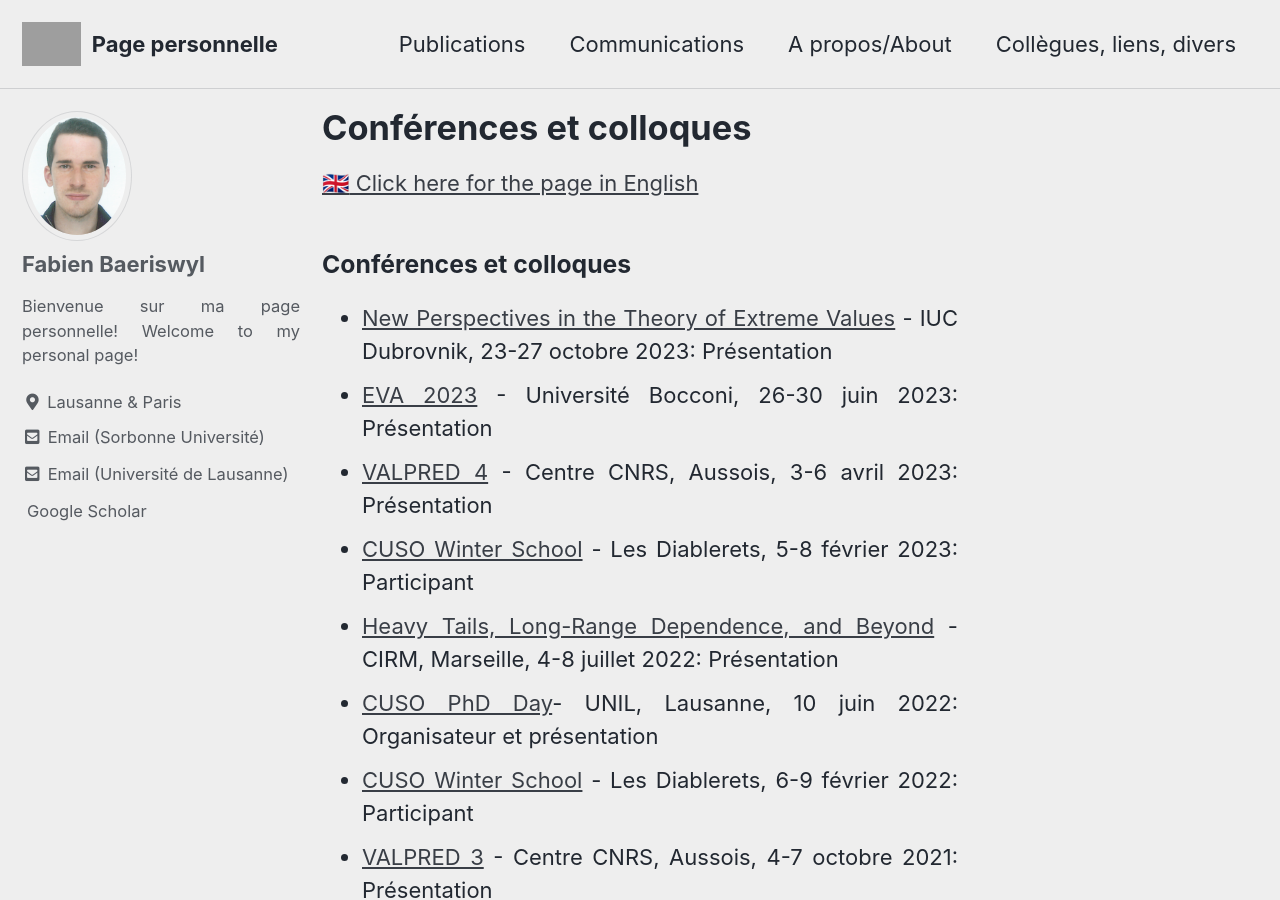
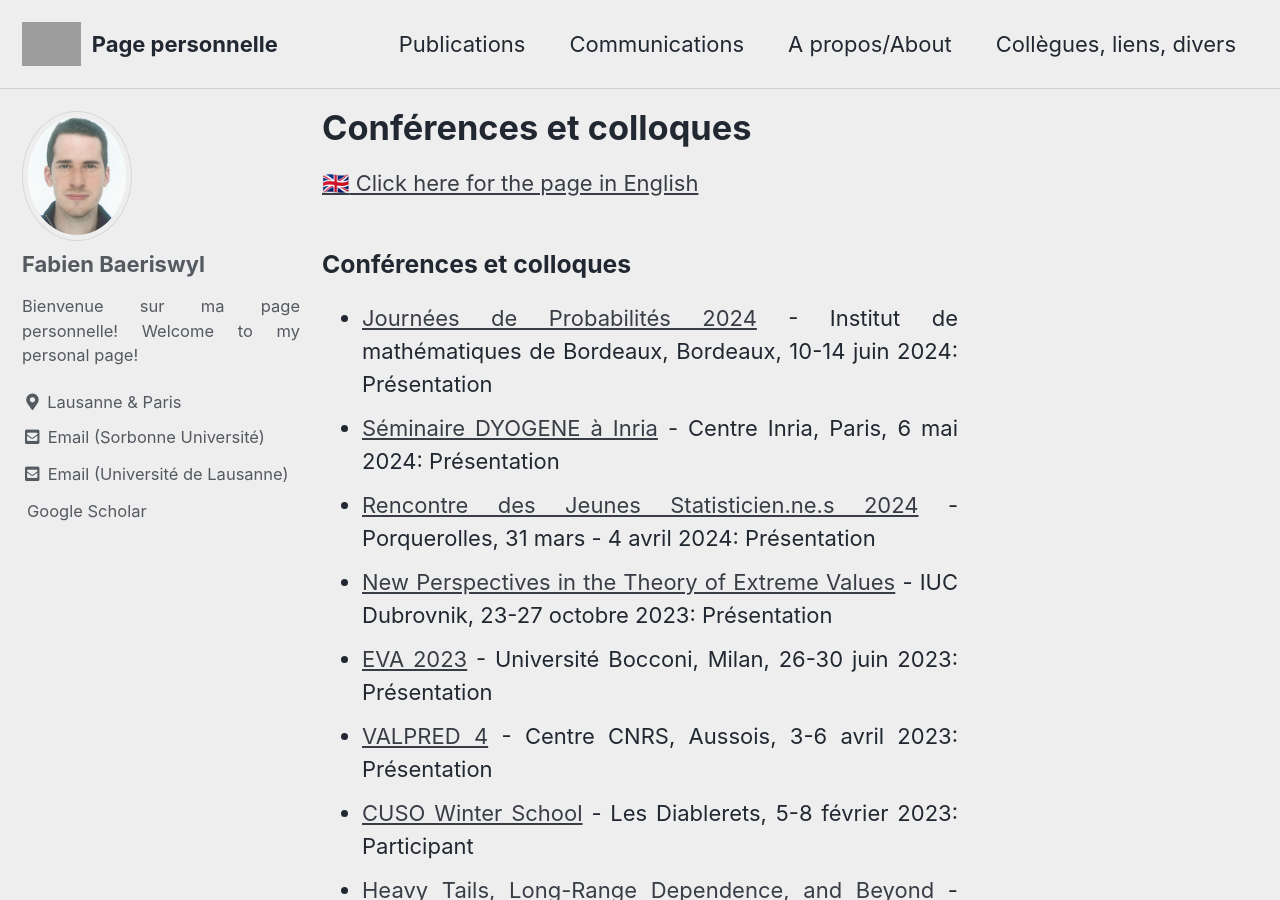
Before and after one commit to hplaninic/hrvoje.planinic.github.io, a Jekyll site: the page built from _pages/conf.md, in a window 1280 px wide and 900 px high. Built offline with Jekyll 4.4.1, drawn with Linux system fonts in a browser that asks for light colours; cached includes are drawn as plain includes; emoji names are drawn with the system emoji font; a style sheet for code colours, icons or effects is not loaded; grey boxes are pictures that could not be loaded.

Commit message:
Update conf.md

```diff
--- a/_pages/conf.md
+++ b/_pages/conf.md
@@ -10,8 +10,11 @@ author_profile: true
 
 ### Conférences et colloques
 
+- [Journées de Probabilités 2024](https://indico.math.cnrs.fr/event/11353/overview) - Institut de mathématiques de Bordeaux, Bordeaux, 10-14 juin 2024: Présentation
+- [Séminaire DYOGENE à Inria](https://www.di.ens.fr/dyogene/index.html) - Centre Inria, Paris, 6 mai 2024: Présentation
+- [Rencontre des Jeunes Statisticien.ne.s 2024](https://rjs2024.sciencesconf.org) - Porquerolles, 31 mars - 4 avril 2024: Présentation
 - [New Perspectives in the Theory of Extreme Values](https://web.math.pmf.unizg.hr/paagrv/dubrovnik-meeting-2023) - IUC Dubrovnik, 23-27 octobre 2023: Présentation
-- [EVA 2023](https://dec.unibocconi.eu/research/extreme-value-analysis-eva-2023) - Université Bocconi, 26-30 juin 2023: Présentation
+- [EVA 2023](https://dec.unibocconi.eu/research/extreme-value-analysis-eva-2023) - Université Bocconi, Milan, 26-30 juin 2023: Présentation
 - [VALPRED 4](https://wintenberger.fr/VALPRED.html) - Centre CNRS, Aussois, 3-6 avril 2023: Présentation
 - [CUSO Winter School](https://statistique.cuso.ch/?id=2688&tx_displaycontroller[showUid]=6524) - Les Diablerets, 5-8 février 2023: Participant
 - [Heavy Tails, Long-Range Dependence, and Beyond](https://conferences.cirm-math.fr/2633.html) - CIRM, Marseille, 4-8 juillet 2022: Présentation
```
